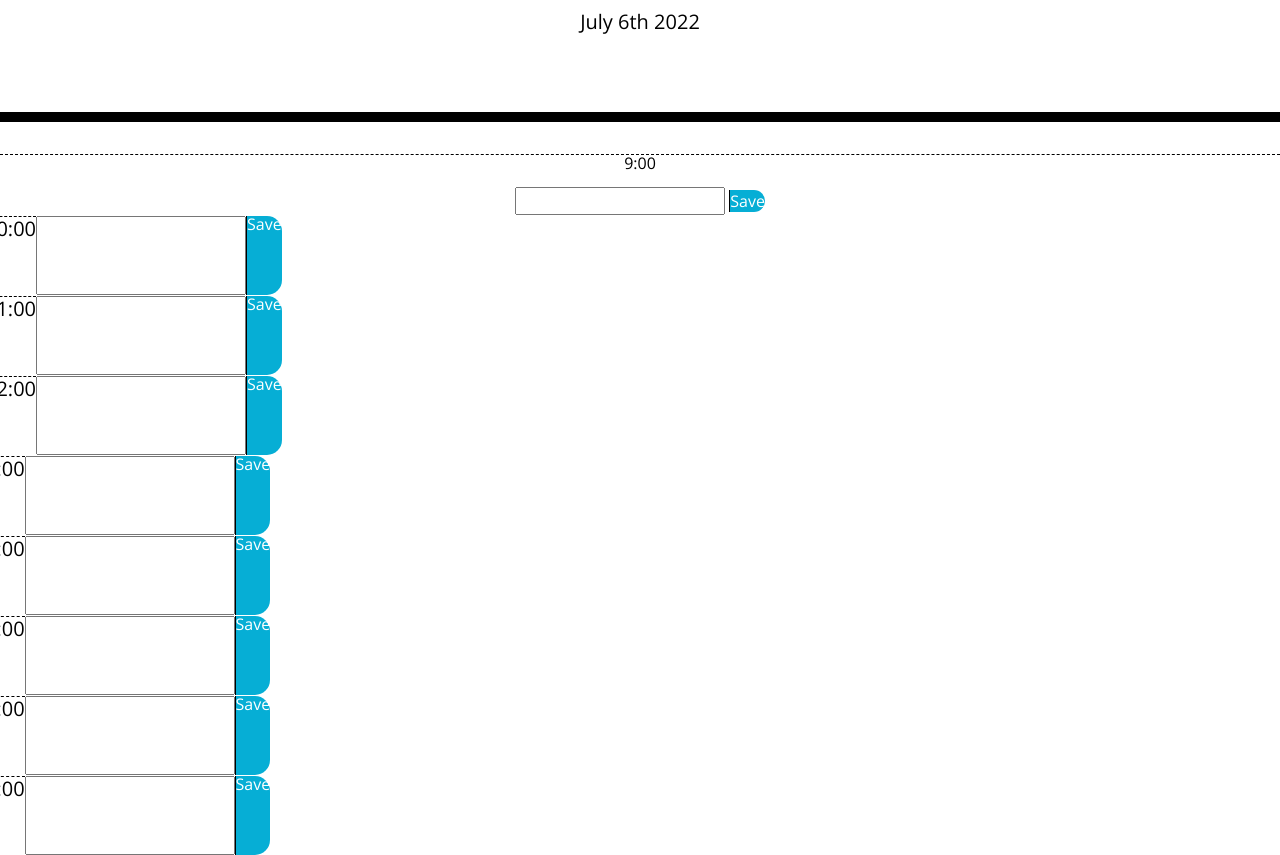
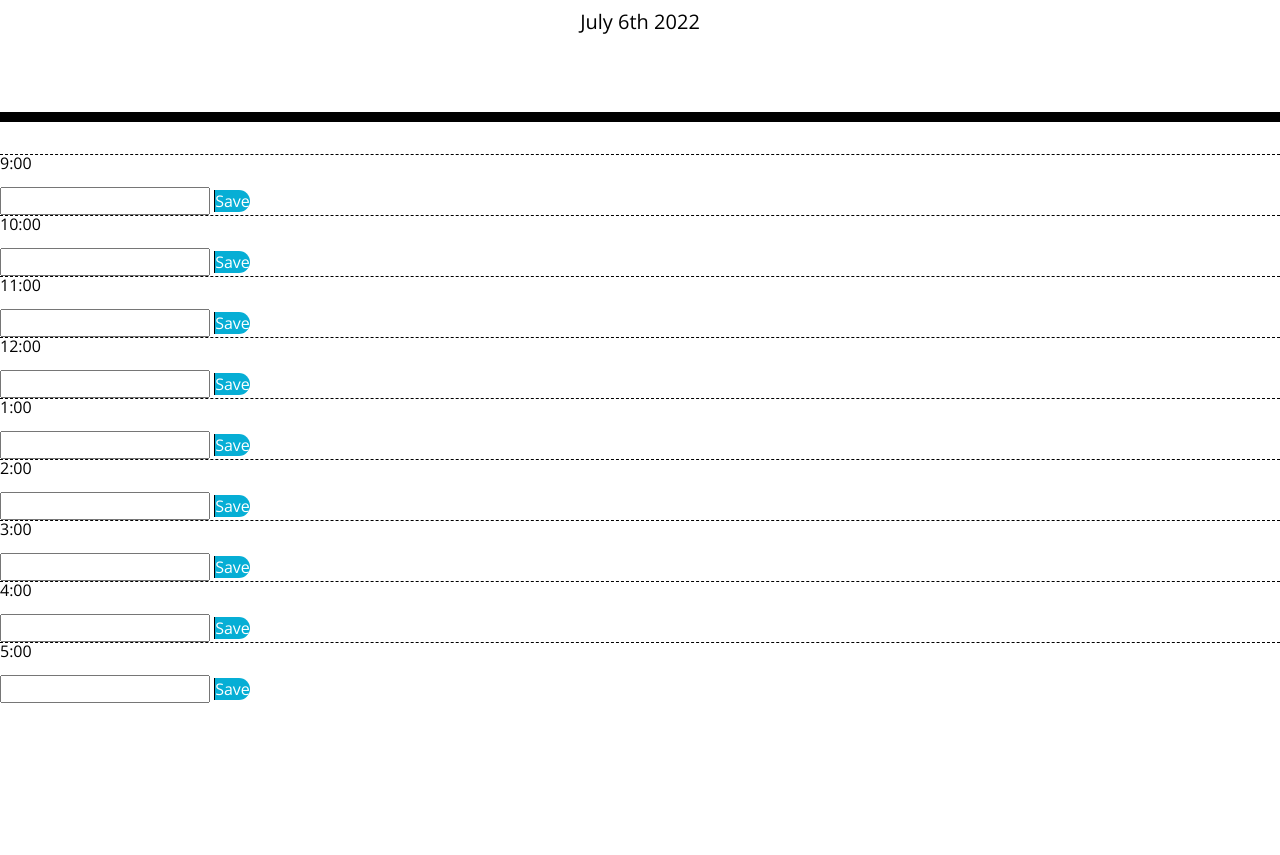
Before and after one commit to anniech1/schedule-maker, a plain HTML site: page Develop/index.html in a window 1280 px wide. Shown: the part 182-1037 px from the top of the page. After the commit the page ends 885 px from the top, so only its background shows below. Drawn offline with nearby package versions, Linux system fonts and the light colour scheme.

Commit message:
restructed div

```diff
--- a/Develop/index.html
+++ b/Develop/index.html
@@ -30,56 +30,86 @@
     </header>
     <div >
       <!-- Timeblocks go here -->
-      <div>
-        <div class="time-block" id="9">
+        <div id="9">
          <div>
             <p class="hour">9:00</p>
           </div>
-          <div class>
+          <div class class="time-block">
             <input class="textarea" class="description"></input>
             <a href="#" class="saveBtn">Save</a>
           </div>
         </div>
+        <div id="10">
+          <div>
+             <p class="hour">10:00</p>
            </div>
-        <div class="row" id="10">
-          <h5 class="hour">10:00</h5>
-          <input class="textarea" id="description"></input>
+           <div class class="time-block">
+             <input class="textarea" class="description"></input>
              <a href="#" class="saveBtn">Save</a>
            </div>
-        <div class="row" id="11">
-          <h5 class="hour">11:00</h5>
-          <input class="textarea" id="description"></input>
+         </div>
+         <div id="11">
+          <div>
+             <p class="hour">11:00</p>
+           </div>
+           <div class class="time-block">
+             <input class="textarea" class="description"></input>
              <a href="#" class="saveBtn">Save</a>
            </div>
-        <div class="row" id="12">
-          <h5 class="hour">12:00</h5>
-          <input class="textarea" id="description"></input>
+         </div>
+         <div id="12">
+          <div>
+             <p class="hour">12:00</p>
+           </div>
+           <div class class="time-block">
+             <input class="textarea" class="description"></input>
              <a href="#" class="saveBtn">Save</a>
            </div>
-        <div class="row" id="13">
-          <h5 class="hour">1:00</h5>
-          <input class="textarea" id="description"></input>
+         </div>
+         <div id="13">
+          <div>
+             <p class="hour">1:00</p>
+           </div>
+           <div class class="time-block">
+             <input class="textarea" class="description"></input>
              <a href="#" class="saveBtn">Save</a>
            </div>
-        <div class="row">
-          <h5 class="hour">2:00</h5>
-          <input class="textarea" class="description" id="14"></input>
+         </div>
+         <div id="14">
+          <div>
+             <p class="hour">2:00</p>
+           </div>
+           <div class class="time-block">
+             <input class="textarea" class="description"></input>
              <a href="#" class="saveBtn">Save</a>
            </div>
-        <div class="row" id="15">
-          <h5 class="hour">3:00</h5>
-          <input class="textarea" id="description"></input>
+         </div>
+         <div id="15">
+          <div>
+             <p class="hour">3:00</p>
+           </div>
+           <div class class="time-block">
+             <input class="textarea" class="description"></input>
              <a href="#" class="saveBtn">Save</a>
            </div>
-        <div class="row" id="16">
-          <h5 class="hour">4:00</h5>
-          <input class="textarea" id="description"></input>
+         </div>
+         <div id="16">
+          <div>
+             <p class="hour">4:00</p>
+           </div>
+           <div class class="time-block">
+             <input class="textarea" class="description"></input>
              <a href="#" class="saveBtn">Save</a>
            </div>
-        <div class="row" id="17">
-          <h5 class="hour">5:00</h5>
-          <input class="textarea" id="description"></input>
+         </div>
+         <div id="17">
+          <div>
+             <p class="hour">5:00</p>
+           </div>
+           <div class class="time-block">
+             <input class="textarea" class="description"></input>
              <a href="#" class="saveBtn">Save</a>
+           </div>
          </div>
     </div>
 
--- a/Develop/script.js
+++ b/Develop/script.js
@@ -26,7 +26,6 @@ function ChageColor(){
       var schedulerHour = $(this).attr("id");
       if(currentHour < schedulerHour){
         $(value).addClass("future");
-
       }else if(currentHour == schedulerHour){
         $(value).addClass("present");
         }else if(currentHour > schedulerHour){
```
Lines whose indentation alone changed are shown as unchanged.
